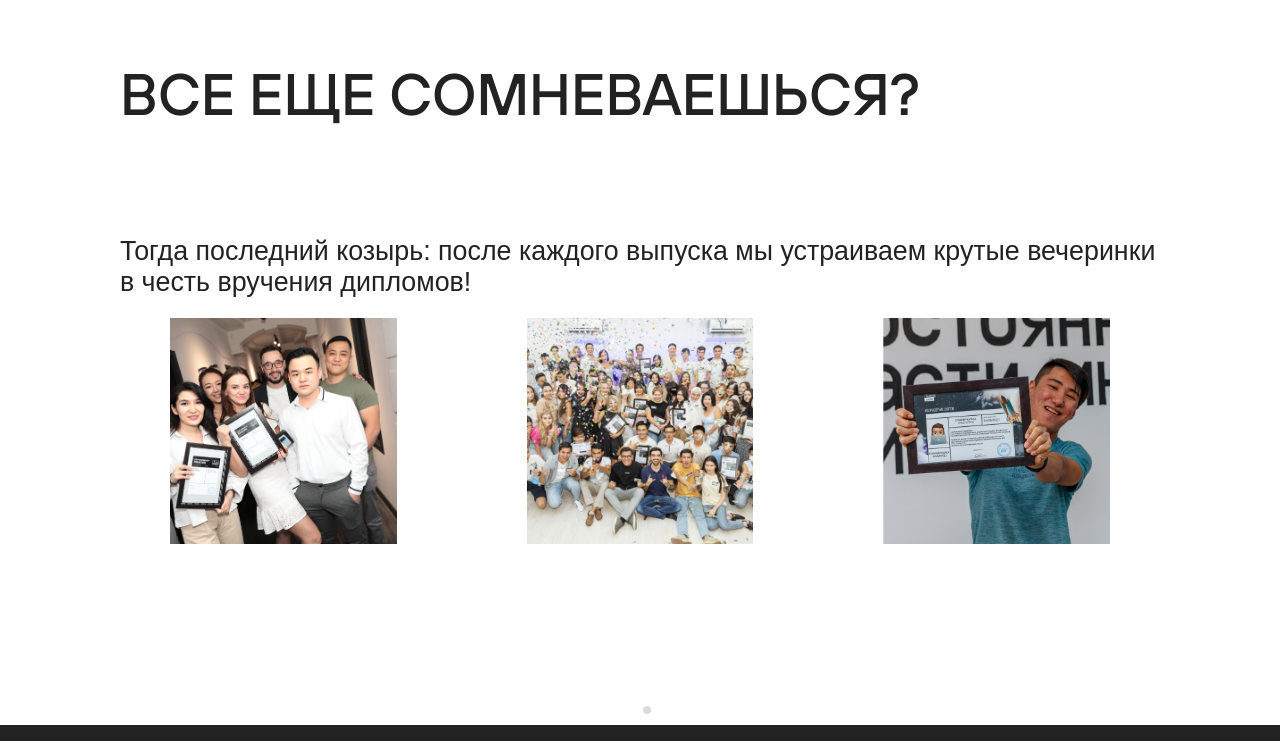
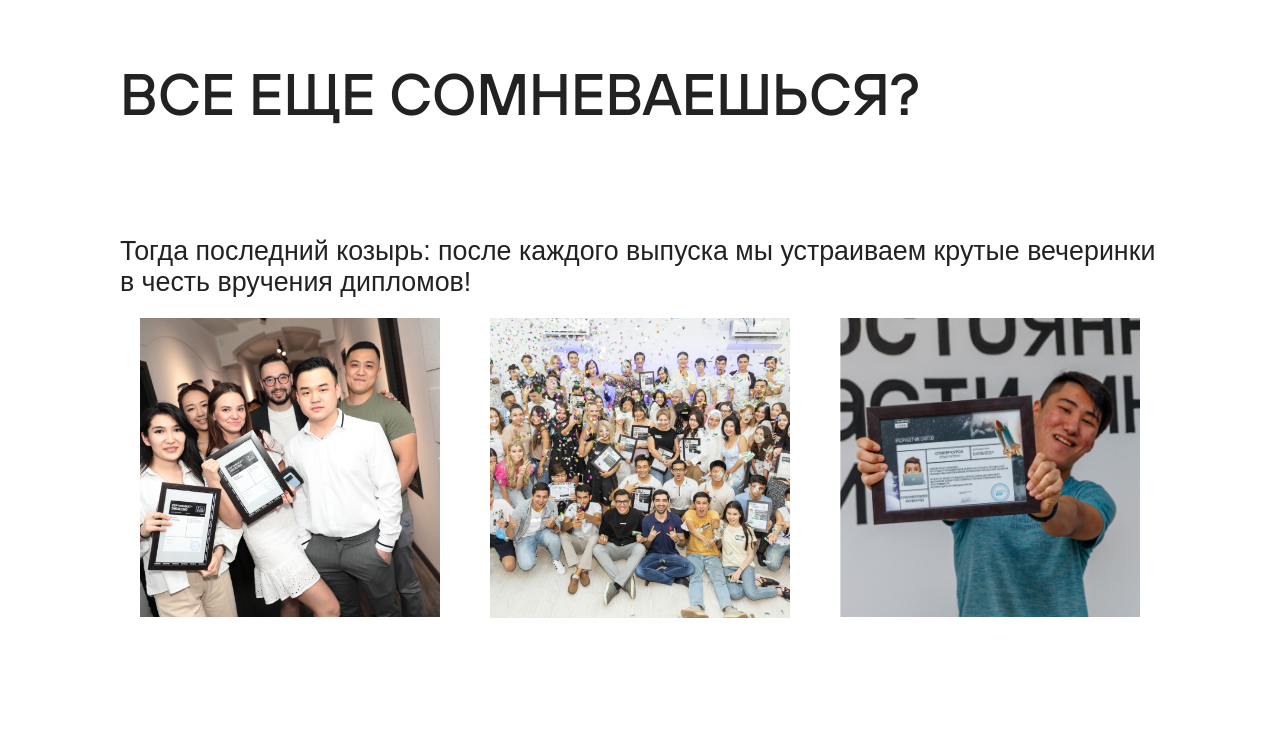
Before and after one commit to AbdulazizKhojinigmonov/landing, a plain HTML site: page index.html in a window 1280 px wide. Shown: the part 10840-11581 px from the top of the page. Drawn offline with Linux system fonts and the light colour scheme; a web font is replaced by a local one.

```diff
--- a/index.html
+++ b/index.html
@@ -370,7 +370,7 @@
             perPage: 3,
                 rewind: true,
                 arrows: false,
-                gap: "30px",
+                gap: "10px",
                 breakpoints:{
                     900:{
                         perPage: 1,
--- a/style.css
+++ b/style.css
@@ -436,7 +436,7 @@
         font-size: calc(1vw + 14px);
     }
     .partyPhoto{
-        padding: 20px 50px;
+        padding: 20px 20px;
 
         border-radius: 12px;
         display: flex;
```
